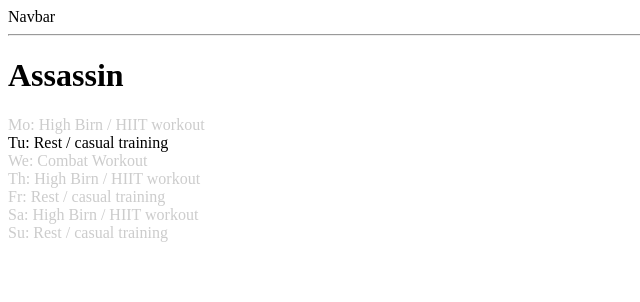
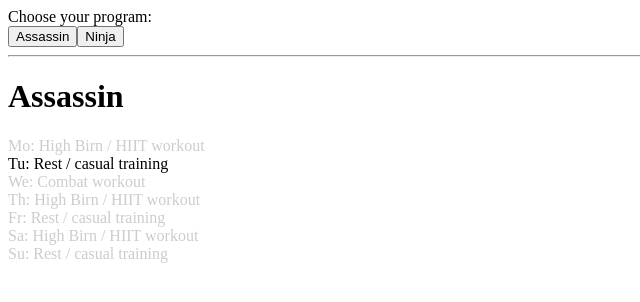
Before and after one commit to Lana-sloth/training-plan, an Angular app: page / in a window 1280 px wide. Shown: the top 302 px of the page, without its empty margins (0-640 px from the left). Built offline with nearby package versions, Linux system fonts and the light colour scheme.

Commit message:
You can chose a workout program with buttons

```diff
--- a/src/app/habits/components/navbar.component.ts
+++ b/src/app/habits/components/navbar.component.ts
@@ -1,11 +1,25 @@
-import { Component } from '@angular/core';
+import { Component, Input, Output, EventEmitter } from '@angular/core';
+
+import { Workout } from '../models/habits.models';
 
 @Component({
   selector: 'navbar',
   styleUrls: ['../../app.component.css'],
   template: `
-    <div>Navbar</div>
+    <div>Choose your program:</div>
+    <button (click)='onChoose("assassin")'>Assassin</button>
+    <button (click)='onChoose("ninja")'>Ninja</button>
     <hr>
   `
 })
-export class NavbarComponent { }
+export class NavbarComponent {
+    workout: Workout;
+
+    @Output()
+    choose: EventEmitter<any> = new EventEmitter();
+
+    onChoose(chosen){
+        this.choose.emit(this.workout = chosen);
+    }
+
+ }
--- a/src/app/habits/habits.component.ts
+++ b/src/app/habits/habits.component.ts
@@ -6,12 +6,14 @@ import { Workout } from './models/habits.models';
   selector: 'habits',
   styleUrls: ['../app.component.css'],
   template: `
-    <navbar></navbar>
-    <h1>{{ workout.title }}</h1>
-    <div
-    *ngFor='let exersise of workout.exersises'
-    [style.color]='(getDayOfWeek(exersise.index) ? "#000":"#ccc")'>
-        {{ exersise.day }}: {{ exersise.workout }}
+    <navbar (choose)='chooseHandler($event)'></navbar>
+    <div *ngIf='workout'>
+        <h1>{{ workout.title }}</h1>
+        <div
+        *ngFor='let exersise of workout.exersises'
+        [style.color]='(getDayOfWeek(exersise.index) ? "#000":"#ccc")'>
+            {{ exersise.day }}: {{ exersise.workout }}
+        </div>
     </div>
   `
 })
@@ -25,12 +27,34 @@ export class HabitsComponent {
         exersises: [
             {workout:'High Birn / HIIT workout', day:'Mo', index:1},
             {workout:'Rest / casual training', day:'Tu', index:2},
-            {workout:'Combat Workout', day:'We', index:3},
+            {workout:'Combat workout', day:'We', index:3},
             {workout:'High Birn / HIIT workout', day:'Th', index:4},
             {workout:'Rest / casual training', day:'Fr', index:5},
             {workout:'High Birn / HIIT workout', day:'Sa', index:6},
             {workout:'Rest / casual training', day:'Su', index:7}
         ]
     }
-    workout = this.assassin;
+    ninja: Workout = {
+        title: 'Ninja',
+        exersises: [
+            {workout:'High Birn workout', day:'Mo', index:1},
+            {workout:'Rest / casual training', day:'Tu', index:2},
+            {workout:'High Birn workout', day:'We', index:3},
+            {workout:'Rest / casual training', day:'Th', index:4},
+            {workout:'High Birn workout / Combat workout', day:'Fr', index:5},
+            {workout:'Rest / casual training', day:'Sa', index:6},
+            {workout:'Rest / casual training', day:'Su', index:7}
+        ]
+    }
+    workout: Workout = this.assassin;
+    chooseHandler(event){
+        switch(event){
+            case 'assassin':
+                this.workout = this.assassin;
+                break;
+            case 'ninja':
+                this.workout = this.ninja;
+                break;
+        }
+    }
 }
```
